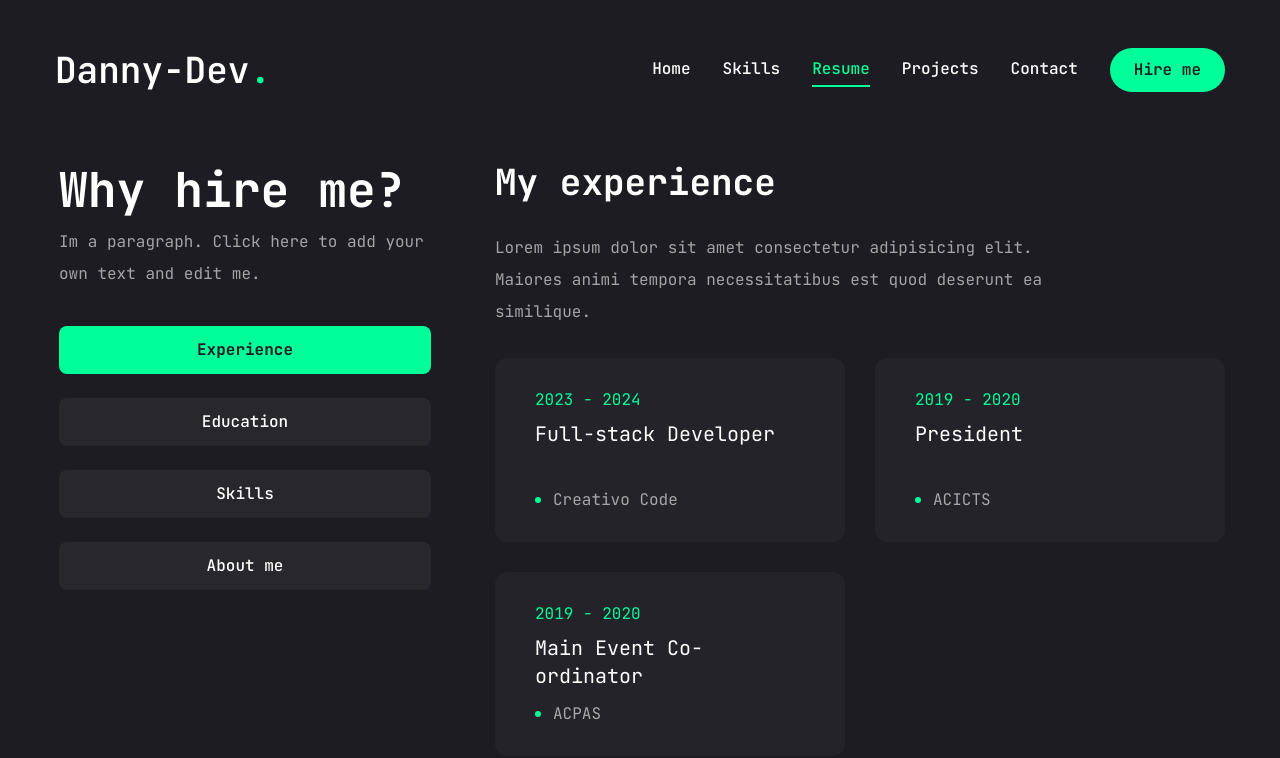
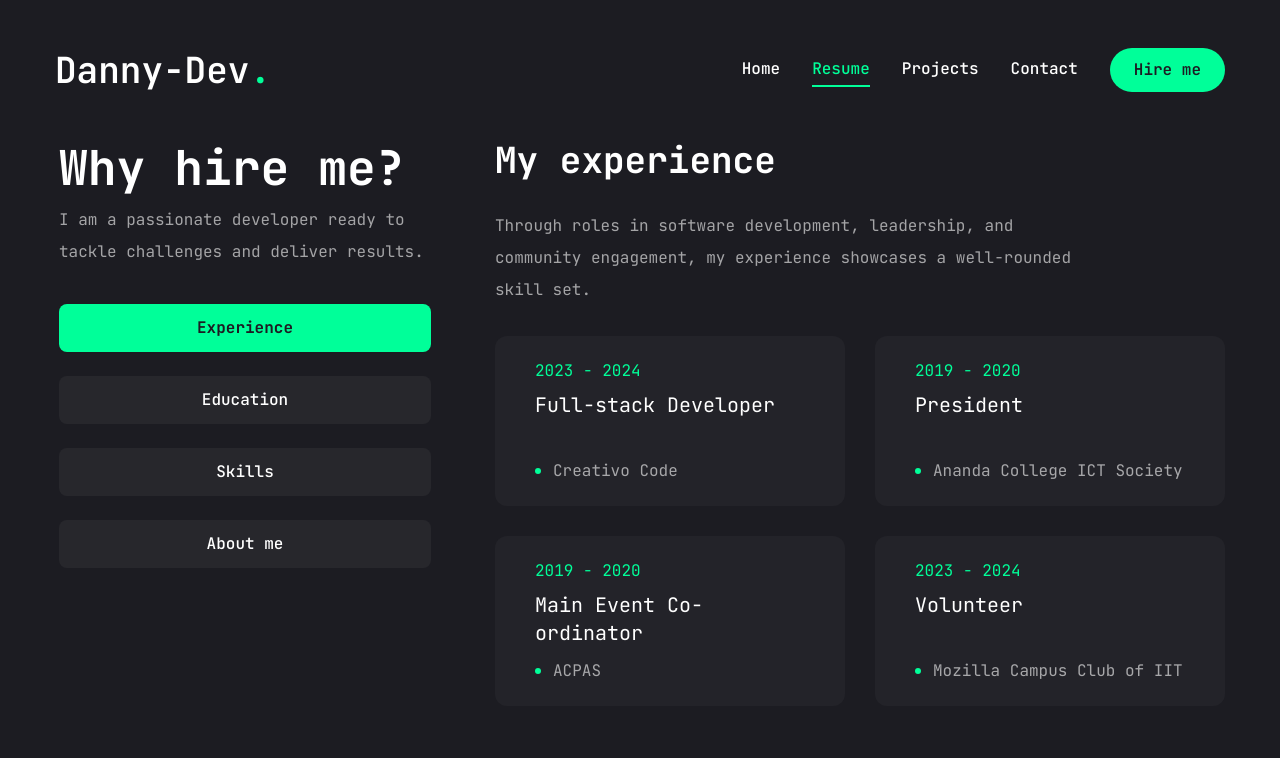
Before and after one commit to Danindu-Seniya/danny-dev-portfolio, a Next.js app: page /resume in a window 1280 px wide. Shown: the top 758 px of the page. Built offline with nearby package versions, Linux system fonts and the light colour scheme.

Commit message:
Content update

```diff
--- a/app/resume/page.tsx
+++ b/app/resume/page.tsx
@@ -15,34 +15,30 @@ import { SiTailwindcss, SiNextdotjs } from "react-icons/si";
 const about = {
   title: "About me",
   description:
-    "Lorem ipsum dolor sit amet consectetur adipisicing elit. Maiores animi tempora necessitatibus est quod deserunt ea similique.",
+    "Passionate software developer with over 2 years of experience, fluent in English and Sinhala, and dedicated to delivering impactful solutions.",
   info: [
     {
-      fieldName: "Name",
+      fieldName: "Name:",
       fieldValue: "Danindu Nawarathna",
     },
     {
-      fieldName: "Phone",
-      fieldValue: "(+94) 123 1234 12",
+      fieldName: "Gender:",
+      fieldValue: "Male",
     },
     {
-      fieldName: "Experience",
-      fieldValue: "3+ Years",
-    },
-    {
-      fieldName: "Nationality",
+      fieldName: "Nationality:",
       fieldValue: "Sri Lankan",
     },
     {
-      fieldName: "Email",
+      fieldName: "Residence:",
+      fieldValue: "Colombo, Sri Lanka.",
+    },
+    {
+      fieldName: "Email:",
       fieldValue: "danindunawa@gmail.com",
     },
     {
-      fieldName: "Freelance",
-      fieldValue: "Available",
-    },
-    {
-      fieldName: "Languages",
+      fieldName: "Languages:",
       fieldValue: "English, Sinhala",
     },
   ],
@@ -53,7 +49,7 @@ const experience = {
   icon: "/assets/resume/badge.svg",
   title: "My experience",
   description:
-    "Lorem ipsum dolor sit amet consectetur adipisicing elit. Maiores animi tempora necessitatibus est quod deserunt ea similique.",
+    "Through roles in software development, leadership, and community engagement, my experience showcases a well-rounded skill set.",
   items: [
     {
       company: "Creativo Code",
@@ -61,7 +57,7 @@ const experience = {
       duration: "2023 - 2024",
     },
     {
-      company: "ACICTS",
+      company: "Ananda College ICT Society",
       position: "President",
       duration: "2019 - 2020",
     },
@@ -69,6 +65,11 @@ const experience = {
       company: "ACPAS",
       position: "Main Event Co-ordinator",
       duration: "2019 - 2020",
+    },
+    {
+      company: "Mozilla Campus Club of IIT",
+      position: "Volunteer",
+      duration: "2023 - 2024",
     },
   ],
 };
@@ -78,10 +79,10 @@ const education = {
   icon: "/assets/resume/cap.svg",
   title: "My education",
   description:
-    "Lorem ipsum dolor sit amet consectetur adipisicing elit. Maiores animi tempora necessitatibus est quod deserunt ea similique.",
+    "From physical sciences in high school to a software engineering degree, my education has built a solid technical foundation.",
   items: [
     {
-      institution: "University of Westminster, London, United Kingdom.",
+      institution: "University of Westminster, United Kingdom.",
       degree: "BEng (Hons) Software Engineering",
       duration: "2023 - 2026",
     },
@@ -90,11 +91,6 @@ const education = {
       degree: "Ordinary Level & Advanced Level in Physical Science Stream",
       duration: "2011 - 2020",
     },
-    {
-      institution: "ACICTS",
-      degree: "President",
-      duration: "2019 - 2020",
-    },
   ],
 };
 
@@ -102,7 +98,7 @@ const education = {
 const skills = {
   title: "My skills",
   description:
-    "Lorem ipsum dolor sit amet consectetur adipisicing elit. Maiores animi tempora necessitatibus est quod deserunt ea similique.",
+    "Broad technical knowledge in programming languages, frameworks, and databases, combined with proficiency in essential development tools and libraries.",
   skillList: [
     {
       icon: <FaHtml5 />,
@@ -170,7 +166,7 @@ const Resume = () => {
           <TabsList className="flex flex-col w-full max-w-[380px] mx-auto xl:mx-0 gap-6">
           <div>
             <h1 className="text-5xl font-bold text-white">Why hire me?</h1>
-          <p className="text-white/60 py-3">Im a paragraph. Click here to add your own text and edit me.</p>
+          <p className="text-white/60 py-3">I am a passionate developer ready to tackle challenges and deliver results.</p>
           </div>
             <TabsTrigger value="experience">Experience</TabsTrigger>
             <TabsTrigger value="education">Education</TabsTrigger>
@@ -179,7 +175,7 @@ const Resume = () => {
           </TabsList>
 
           {/* content */}
-          <div className="min-h-[70vh] w-full">
+          <div className="min-h-[80vh] w-full">
             {/* experience */}
             <TabsContent value="experience" className="w-full">
               <div className="flex flex-col gap-[30px] text-center xl:text-left ">
@@ -193,7 +189,7 @@ const Resume = () => {
                       return (
                         <li
                           key={index}
-                          className="bg-[#232329] h-[184px] py-6 px-10 rounded-xl flex flex-col justify-center items-center lg:items-start gap-1"
+                          className="bg-[#232329] h-[170px] py-6 px-10 rounded-xl flex flex-col justify-center items-center lg:items-start gap-1"
                         >
                           <span className="text-accent">{item.duration}</span>
                           <h3 className="text-xl max-w-[260px] min-h-[60px] text-center lg:text-left">
@@ -225,7 +221,7 @@ const Resume = () => {
                       return (
                         <li
                           key={index}
-                          className="bg-[#232329] h-[184px] py-6 px-10 rounded-xl flex flex-col justify-center items-center lg:items-start gap-1"
+                          className="bg-[#232329] h-[170px] py-6 px-10 rounded-xl flex flex-col justify-center items-center lg:items-start gap-1"
                         >
                           <span className="text-accent">{item.duration}</span>
                           <h3 className="text-xl max-w-[400px] min-h-[60px] text-center lg:text-left">
@@ -286,7 +282,7 @@ const Resume = () => {
                 <p className="max-w-[600px] text-white/60 mx-auto xl:mx-0">
                   {about.description}
                 </p>
-                <ul className="grid grid-cols-1 xl:grid-cols-2 gap-y-6 max-w-[620px] mx-auto xl:mx-0">
+                <ul className="grid grid-cols-1 xl:grid-cols-2 gap-y-6 xl:gap-x-12 max-w-[620px] lg:max-w-[700px] mx-auto xl:mx-0">
                   {about.info.map((item, index) => {
                     return (
                       <li key={index} className="flex items-center justify-center xl:justify-start gap-4">
--- a/app/skills/page.tsx
+++ /dev/null
@@ -1,7 +0,0 @@
-const Skills = () => {
-  return (
-    <div>Skills</div>
-  )
-}
-
-export default Skills
--- a/components/MobileNav.tsx
+++ b/components/MobileNav.tsx
@@ -9,10 +9,6 @@ const links = [
   {
     name: "home",
     path: "/",
-  },
-  {
-    name: "skills",
-    path: "/skills",
   },
   {
     name: "resume",
--- a/components/Nav.tsx
+++ b/components/Nav.tsx
@@ -8,10 +8,6 @@ const links = [
   {
     name: "home",
     path: "/",
-  },
-  {
-    name: "skills",
-    path: "/skills",
   },
   {
     name: "resume",
```
